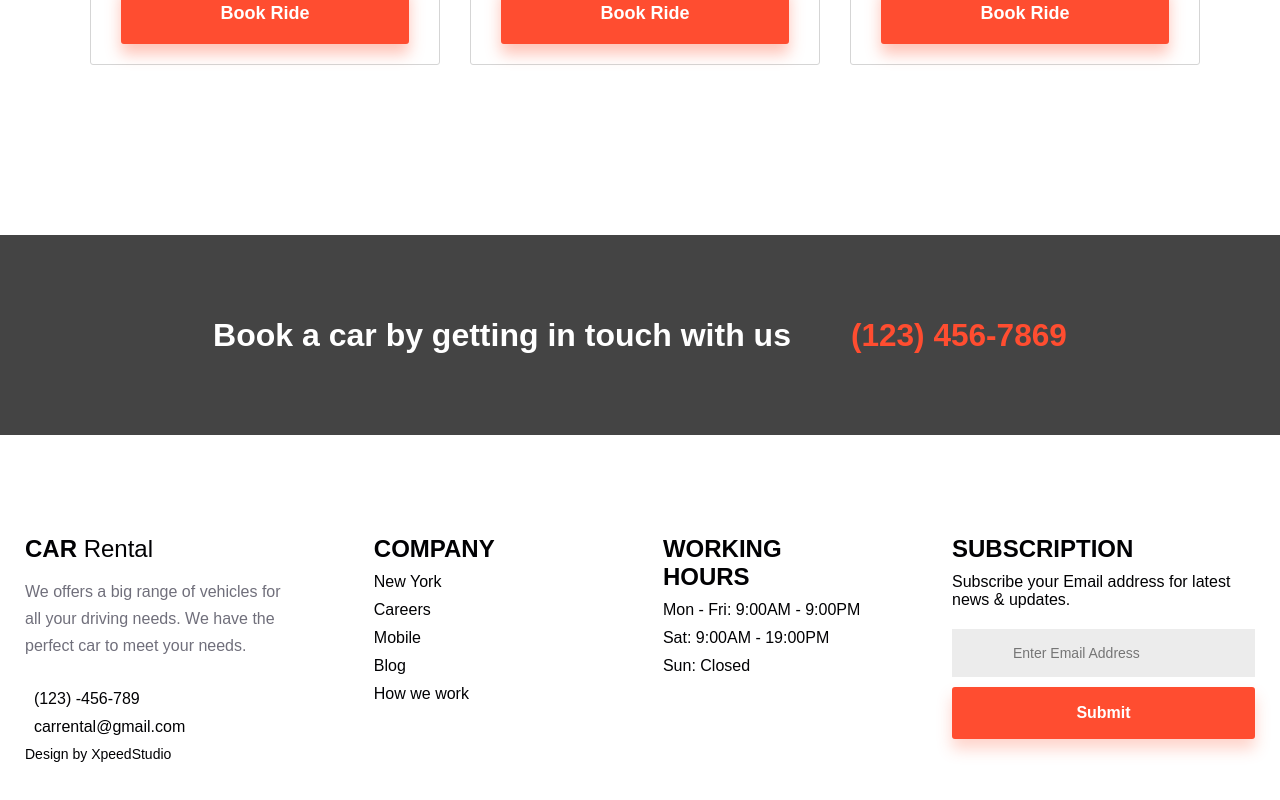
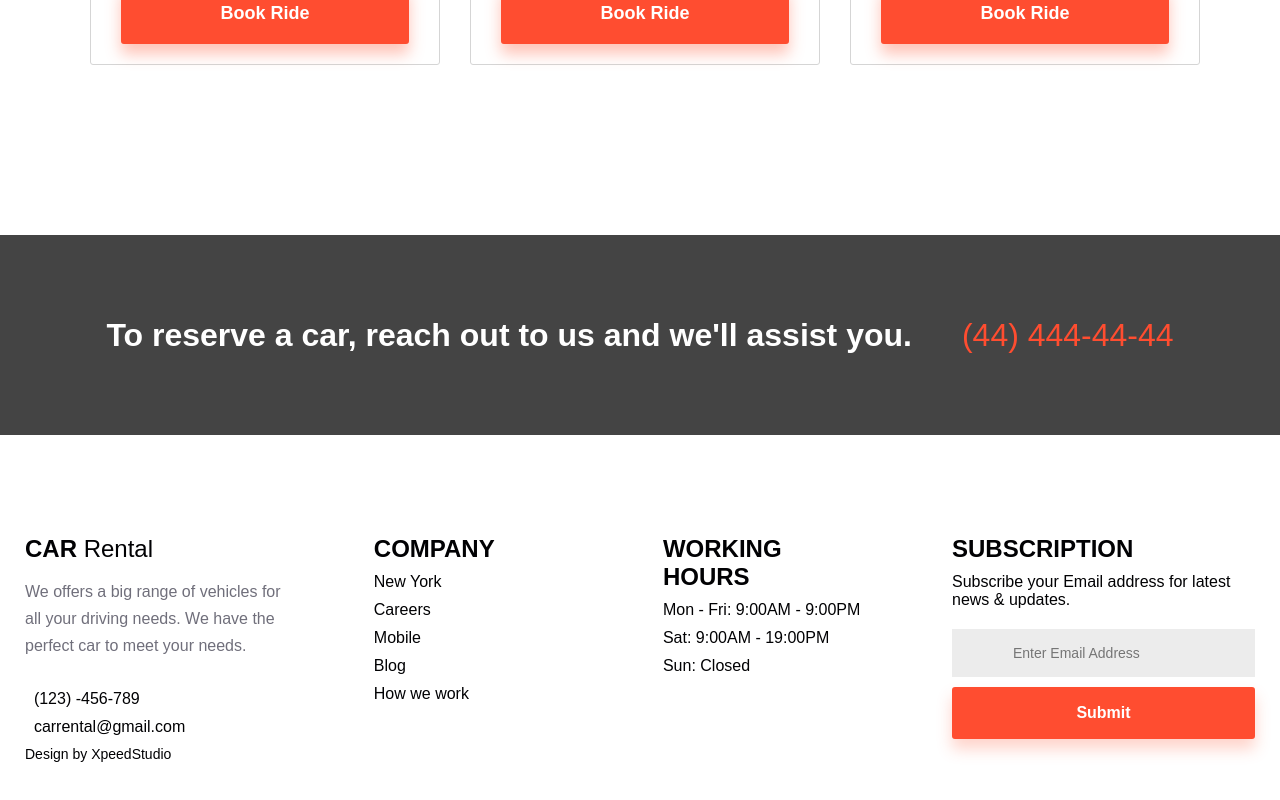
Before and after one commit to oleg-lego-lego/autoRent, a React (Create React App) app: page /models in a window 1280 px wide. Shown: the part 1581-2381 px from the top of the page. Built offline with nearby package versions, Linux system fonts and the light colour scheme.

Commit message:
fix component Banner, call number

```diff
--- a/src/App.css
+++ b/src/App.css
@@ -2013,13 +2013,22 @@ footer {
     font-size: 3.2rem;
 }
 
-.text-content span {
-    display: flex;
-    font-size: 2.7rem;
+/*.text-content span {*/
+/*    display: flex;*/
+/*    !*font-size: 2.7rem;*!*/
+/*    gap: 1rem;*/
+/*    align-items: center;*/
+/*    color: #ff4d30;*/
+/*    white-space: nowrap;*/
+/*}*/
+
+.text-content span a {
+    color: #ff4d30;
+    font-size: 3.2rem;
     gap: 1rem;
     align-items: center;
-    color: #ff4d30;
     white-space: nowrap;
+    text-decoration: none;
 }
 
 .models-div {
--- a/src/components/Banner.tsx
+++ b/src/components/Banner.tsx
@@ -6,11 +6,10 @@ const Banner = () => {
             <div className="book-banner__overlay"></div>
             <div className="container">
                 <div className="text-content">
-                    <h2>Book a car by getting in touch with us</h2>
+                    <h2>To reserve a car, reach out to us and we'll assist you.</h2>
                     <span>
-                            <i className="fa-solid fa-phone"></i>
-                             <h3>(123) 456-7869</h3>
-                        </span>
+                        <a href="tel:12345678">(44) 444-44-44</a>
+                    </span>
                 </div>
             </div>
         </div>
```
